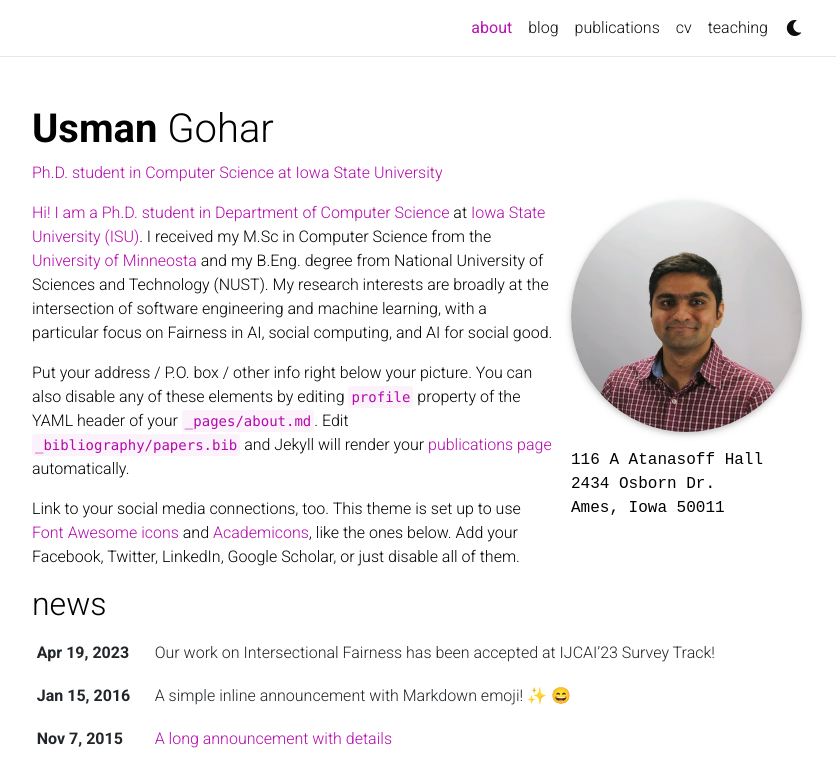
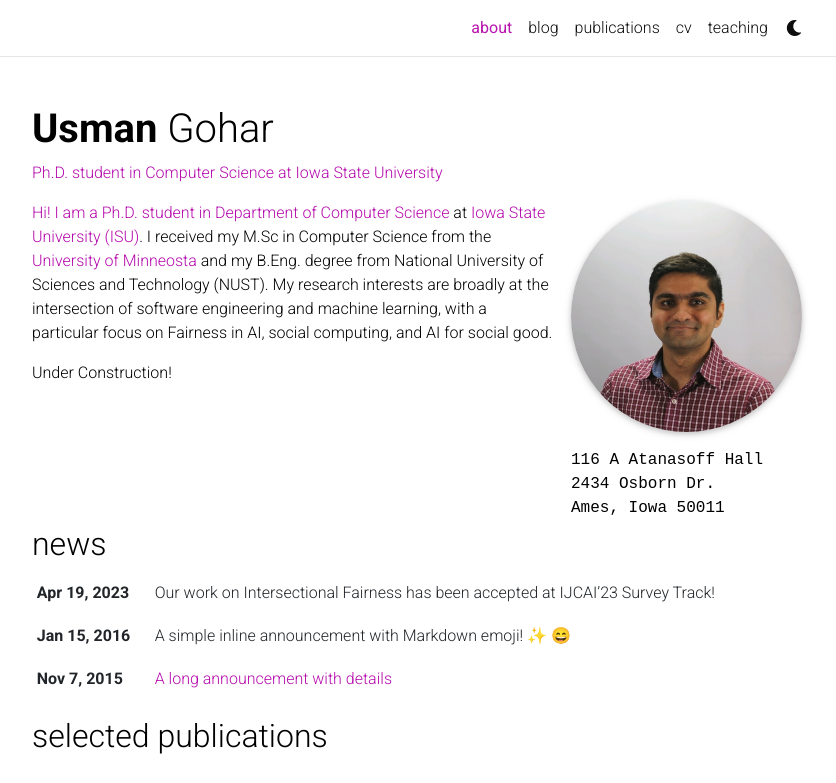
Before and after one commit to UsmanGohar/usmangohar.github.io, a Jekyll site: the page built from _pages/about.md, in a window 1280 px wide and 1133 px high, cut to the strip 0-783 px from the top of the window. Shown: the whole strip, without its empty margins (223-1059 px from the left). Built offline with Jekyll 4.4.1, drawn with Linux system fonts in a browser that asks for light colours; full-size pictures stand in for the smaller copies a plugin makes; emoji names are drawn with the system emoji font; comment, search, counter and statistics services are not loaded; a style sheet for code colours, icons or effects is not loaded.

Commit message:
Update about.md

```diff
--- a/_pages/about.md
+++ b/_pages/about.md
@@ -21,6 +21,4 @@
 
 Hi! I am a Ph.D. student in [Department of Computer Science](https://www.cs.iastate.edu/) at [Iowa State University (ISU)](https://www.iastate.edu/). I received my M.Sc in Computer Science from the [University of Minneosta](https://www.d.umn.edu/) and my B.Eng. degree from National University of Sciences and Technology (NUST). My research interests are broadly at the intersection of software engineering and machine learning, with a particular focus on Fairness in AI, social computing, and AI for social good.
 
-Put your address / P.O. box / other info right below your picture. You can also disable any of these elements by editing `profile` property of the YAML header of your `_pages/about.md`. Edit `_bibliography/papers.bib` and Jekyll will render your [publications page](/al-folio/publications/) automatically.
-
-Link to your social media connections, too. This theme is set up to use [Font Awesome icons](http://fortawesome.github.io/Font-Awesome/) and [Academicons](https://jpswalsh.github.io/academicons/), like the ones below. Add your Facebook, Twitter, LinkedIn, Google Scholar, or just disable all of them.
+Under Construction!
```
